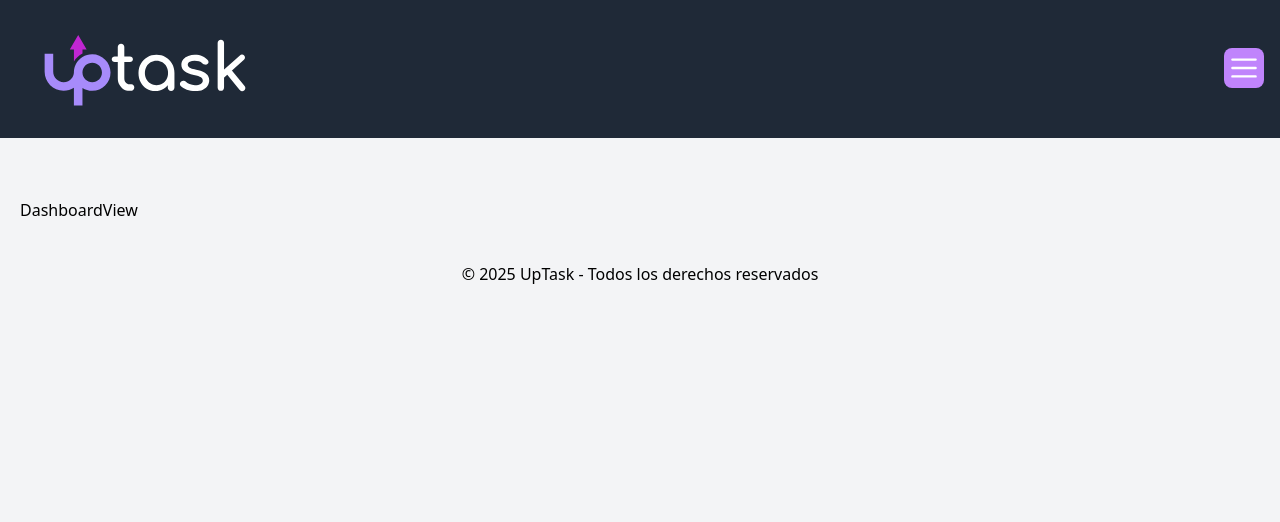
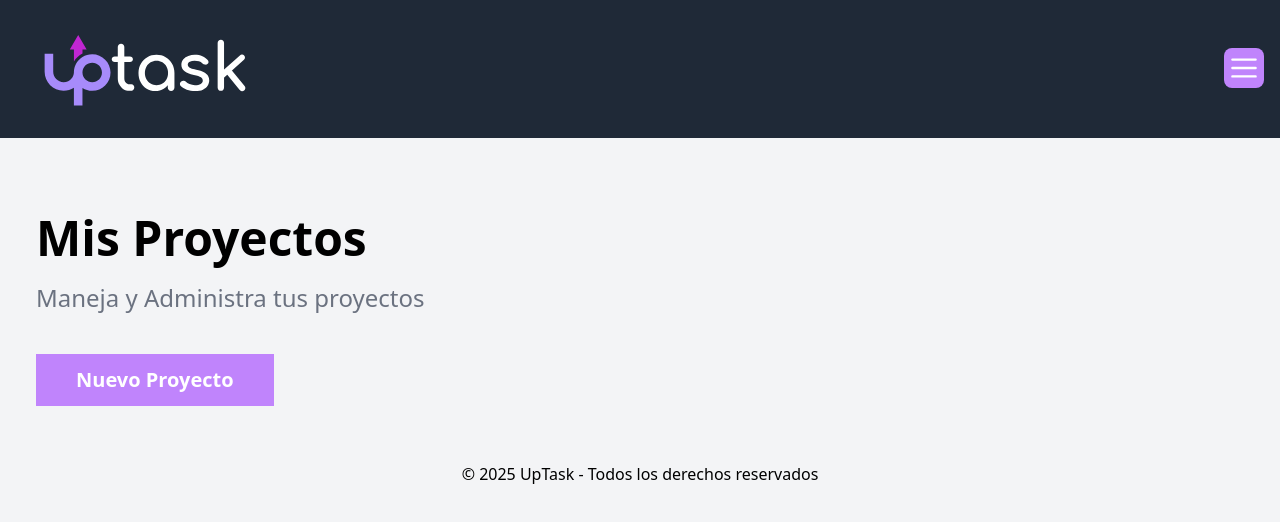
Before and after one commit to EduMoralesCar/AdministradorTareas, a React (Vite) app in the folder Frontend/: page / in a window 1280 px wide. Shown: the top 522 px of the page. Built offline with nearby package versions, Linux system fonts and the light colour scheme.

Commit message:
feat: actualizar DashboardView para mostrar la lista de proyectos y agregar enlace para crear nuevos proyectos

```diff
--- a/Frontend/src/views/DashboardView.tsx
+++ b/Frontend/src/views/DashboardView.tsx
@@ -1,6 +1,16 @@
+import { Link } from "react-router-dom";
 
 export default function DashboardView() {
   return (
-    <div>DashboardView</div>
+    <>
+    <div className="p-4">
+      <h1 className="text-5xl font-black mb-4">Mis Proyectos</h1>
+      <p className="text-2xl font-light text-gray-500 mt-5">Maneja y Administra tus proyectos</p>
+
+      <nav className="mt-10 flex justify-between items-center">
+        <Link to="/projects/create" className="bg-purple-400 hover:bg-purple-600 text-white font-bold py-3 px-10 text-xl cursor-pointer transition-colors duration-300">Nuevo Proyecto</Link>
+      </nav>
+    </div>
+    </>
   )
 }
```
